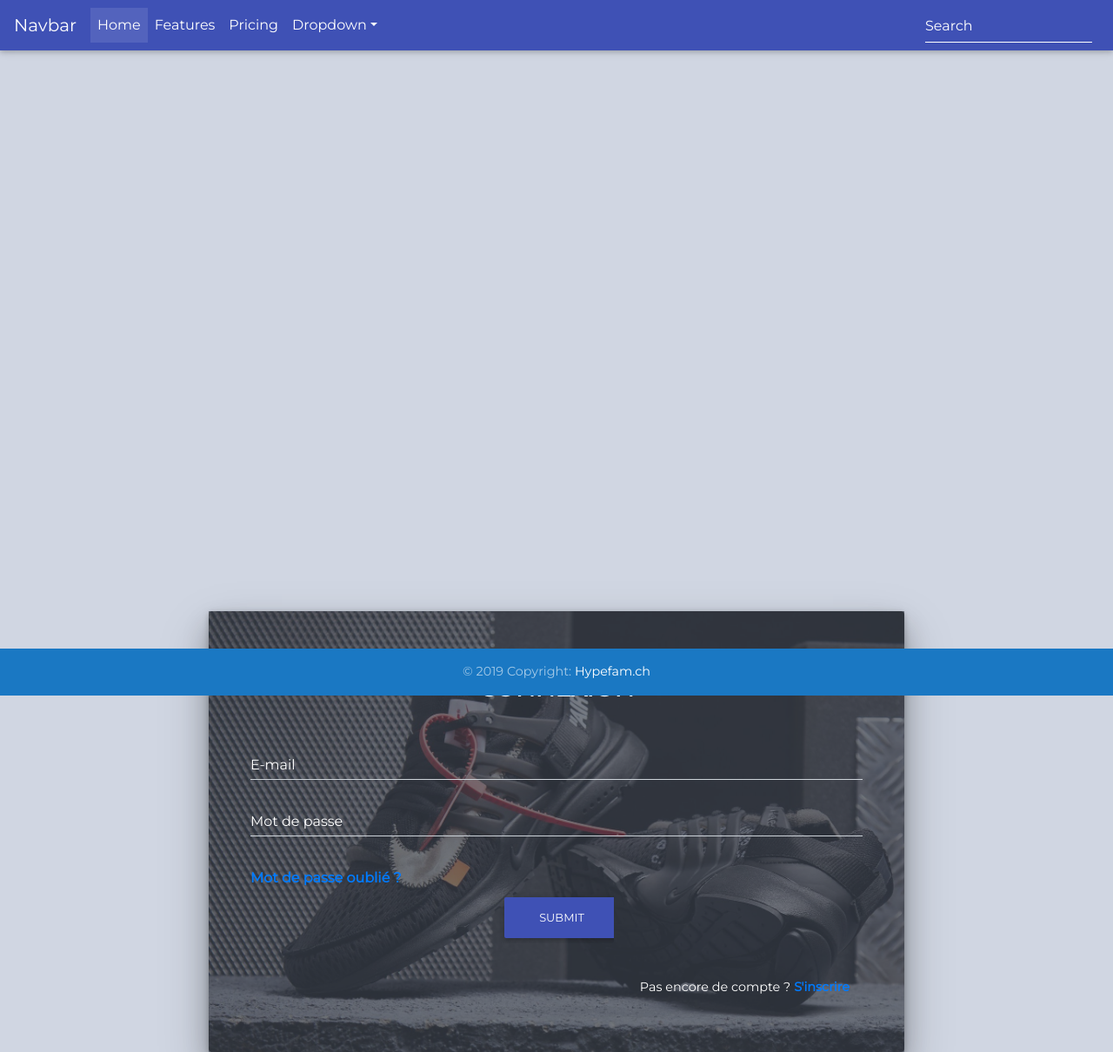
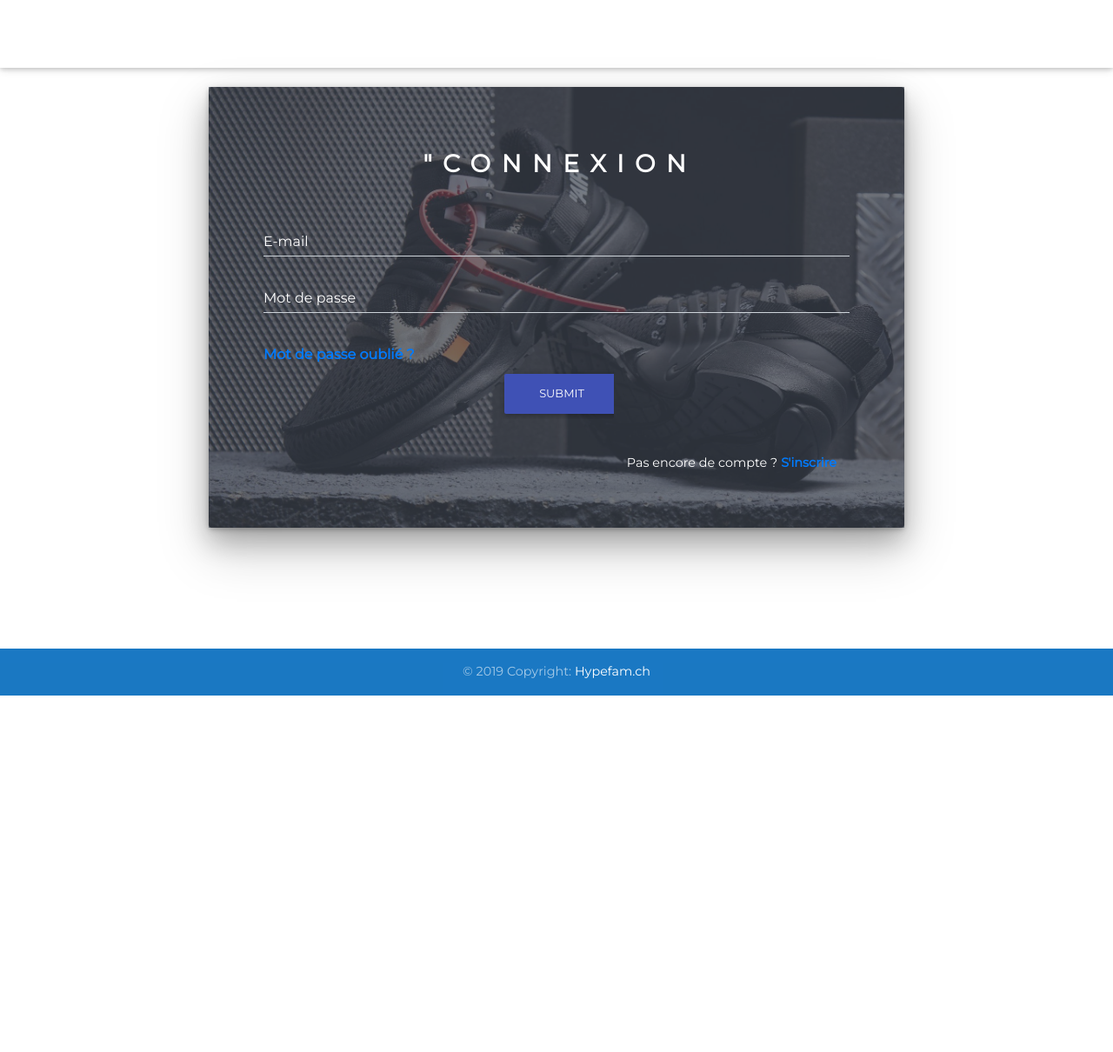
Before and after one commit to Damjan02/hypefame, a PHP site: page /php/connexion.php in a window 1280 px wide. Shown: the whole page at 87% size. After the commit the page ends 800 px from the top, so only its background shows below. Run offline with PHP 8.4, Linux system fonts and the light colour scheme; some libraries are stand-ins or nearby versions.

Commit message:
Petite retouche dans la connexion

```diff
--- /dev/null
+++ b/dev/connexion.php
@@ -0,0 +1,137 @@
+<?php
+/**
+ * Created by PhpStorm.
+ * User: jovanovic_damj-esig
+ * Date: 17.09.2019
+ * Time: 10:40
+ */
+?>
+<!DOCTYPE html>
+<html lang="fr">
+
+<head>
+    <meta charset="utf-8">
+    <meta name="viewport" content="width=device-width, initial-scale=1, shrink-to-fit=no">
+    <meta http-equiv="x-ua-compatible" content="ie=edge">
+    <title>Connexion</title>
+    <!-- Font Awesome -->
+    <link rel="stylesheet" href="https://use.fontawesome.com/releases/v5.8.2/css/all.css">
+    <!-- Bootstrap core CSS -->
+    <link href="./css/bootstrap.min.css" rel="stylesheet">
+    <!-- Material Design Bootstrap -->
+    <link href="./css/mdb.min.css" rel="stylesheet">
+    <!-- Your custom styles (optional) -->
+    <link href="./css/style.css" rel="stylesheet">
+
+    <link href="https://fonts.googleapis.com/css?family=Montserrat&display=swap" rel="stylesheet">
+    <link href="https://fonts.googleapis.com/css?family=Rubik+Mono+One&display=swap" rel="stylesheet">
+</head>
+<body>
+<header>
+    <nav class="navbar fixed-top navbar-expand-lg navbar-dark scrolling-navbar">
+        <a class="navbar-brand" href="#">
+            <div class="logo animated fadeInDown" style="background-image: url('./img/svg/logo_nav.svg');"></div>
+        </a>
+        <button class="navbar-toggler" type="button" data-toggle="collapse" data-target="#navbarSupportedContent"
+                aria-controls="navbarSupportedContent" aria-expanded="false" aria-label="Toggle navigation">
+            <span class="navbar-toggler-icon"></span>
+        </button>
+        <div class="collapse navbar-collapse" id="navbarSupportedContent">
+            <ul class="navbar-nav mr-auto"></ul>
+            <ul class="navbar-nav nav-flex-icons">
+                <li class="nav-item active mr-3">
+                    <a class="nav-link" href="#">Home <span class="sr-only">(current)</span></a>
+                </li>
+                <li class="nav-item mr-3">
+                    <a class="nav-link" href="#">A propos</a>
+                </li>
+                <li class="nav-item mr-3">
+                    <a class="nav-link" href="#">Connexion</a>
+                </li>
+                <li class="nav-item">
+                    <a class="nav-link" href="#">Inscription</a>
+                </li>
+            </ul>
+        </div>
+    </nav>
+</header>
+
+<!--Section: Live preview-->
+<section class="form-dark form-connexion">
+
+    <!--Form without header-->
+    <div class="card card-image" style="background-image: url('./img/connexion.jpg');  background-size: cover;">
+        <div class="text-white rgba-stylish-strong py-5 px-5 z-depth-4 text-center">
+            <div class="col-lg-12 col-sm-12">
+                <div class="col-lg-6 col-sm-12" style="margin: auto;">
+                    <div class="text-center typewriter" style="margin: auto;">
+                        <h3 class="white-text mb-5 mt-4 font-weight-bold text-uppercase"><a class="white-text font-weight-bold "><strong>"Connexion"</strong></a></h3>
+                        <span class="border-bottom border-primary" style="border-bottom: 2px solid !important;"></span>
+                    </div>
+                </div>
+                <!--Body-->
+                <div class="md-form">
+                    <input type="text" id="Form-email5" class="form-control white-text">
+                    <label for="Form-email5" class="white-text">E-mail</label>
+                </div>
+
+                <div class="md-form pb-3">
+                    <input type="password" id="Form-pass5" class="form-control white-text">
+                    <label for="Form-pass5" class="white-text">Mot de passe</label>
+                    <div class="form-check my-4">
+                        <label class="form-check-label white-text" for="defaultCheck17"><a href="#" class="font-weight-bold"> Mot de passe oublié ?</a></label>
+                    </div>
+                </div>
+
+                <!--Grid row-->
+                <div class="row d-flex align-items-center mb-4">
+
+                    <!--Grid column-->
+                    <div class="text-center mb-3 col-md-12">
+                        <input type="submit" class="btn btn-block btn-rounded z-depth-1 indigo">
+                    </div>
+                    <!--Grid column-->
+                </div>
+                <!--Grid row-->
+
+                <!--Grid column-->
+                <div class="col-md-12">
+                    <p class="font-small white-text d-flex justify-content-end">Pas encore de compte ? <a href="#" class=" ml-1 font-weight-bold"> S'inscrire</a></p>
+                </div>
+                <!--Grid column--></div>
+            <!--Header-->
+
+
+        </div>
+    </div>
+    <!--/Form without header-->
+
+</section>
+<!--Section: Live preview-->
+
+
+<!-- Footer -->
+<footer class="page-footer font-small blue">
+
+    <!-- Copyright -->
+    <div class="footer-copyright text-center py-3">© 2019 Copyright:
+        <a href="https://mdbootstrap.com/education/bootstrap/"> Hypefam.ch</a>
+    </div>
+    <!-- Copyright -->
+
+</footer>
+<!-- Footer -->
+
+
+<!-- SCRIPTS -->
+<!-- JQuery -->
+<script type="text/javascript" src="./js/jquery-3.4.1.min.js"></script>
+<!-- Bootstrap tooltips -->
+<script type="text/javascript" src="./js/popper.min.js"></script>
+<!-- Bootstrap core JavaScript -->
+<script type="text/javascript" src="./js/bootstrap.min.js"></script>
+<!-- MDB core JavaScript -->
+<script type="text/javascript" src="./js/mdb.min.js"></script>
+</body>
+
+</html>
--- a/dev/css/style.css
+++ b/dev/css/style.css
@@ -35,6 +35,36 @@ footer{
 /*****************************************************************************************************
     Classes
 *****************************************************************************************************/
+
+.typewriter h3 {
+    color: #fff;
+    font-family: monospace;
+    overflow: hidden; /* Ensures the content is not revealed until the animation */
+    border-right: .15em solid orange; /* The typwriter cursor */
+    white-space: nowrap; /* Keeps the content on a single line */
+    margin: 0 auto; /* Gives that scrolling effect as the typing happens */
+    letter-spacing: .45em; /* Adjust as needed */
+    animation:
+            typing 2s steps(30, end),
+            blink-caret .5s step-end infinite;
+}
+
+.typewriter div {
+    width: 310px!important;
+}
+
+/* The typing effect */
+@keyframes typing {
+    from { width: 0 }
+    to { width: 100% }
+}
+
+/* The typewriter cursor effect */
+@keyframes blink-caret {
+    from, to { border-color: transparent }
+    50% { border-color: orange }
+}
+
 
 .logo {
     height: 44px;
@@ -94,7 +124,6 @@ html,
 body,
 header,
 .view {
-    height: 91%;
 }
 
 .form-connexion{
--- a/dev/index.php
+++ b/dev/index.php
@@ -18,8 +18,8 @@
     <link href="https://fonts.googleapis.com/css?family=Montserrat&display=swap" rel="stylesheet">
     <link href="https://fonts.googleapis.com/css?family=Squada+One&display=swap" rel="stylesheet">
 </head>
-<body class="mdb-color lighten-5">
-<header>
+<body>
+<header class="indexAccueil">
     <nav class="navbar fixed-top navbar-expand-lg navbar-dark scrolling-navbar">
         <a class="navbar-brand" href="#">
             <div class="logo animated fadeInDown" style="background-image: url('./img/svg/logo_nav.svg');"></div>
--- a/dev/php/connexion.php
+++ /dev/null
@@ -1,163 +0,0 @@
-<?php
-/**
- * Created by PhpStorm.
- * User: jovanovic_damj-esig
- * Date: 17.09.2019
- * Time: 10:40
- */
-?>
-<!DOCTYPE html>
-<html lang="fr">
-
-<head>
-    <meta charset="utf-8">
-    <meta name="viewport" content="width=device-width, initial-scale=1, shrink-to-fit=no">
-    <meta http-equiv="x-ua-compatible" content="ie=edge">
-    <title>Connexion</title>
-    <!-- Font Awesome -->
-    <link rel="stylesheet" href="https://use.fontawesome.com/releases/v5.8.2/css/all.css">
-    <!-- Bootstrap core CSS -->
-    <link href="../css/bootstrap.min.css" rel="stylesheet">
-    <!-- Material Design Bootstrap -->
-    <link href="../css/mdb.min.css" rel="stylesheet">
-    <!-- Your custom styles (optional) -->
-    <link href="../css/style.css" rel="stylesheet">
-
-    <link href="https://fonts.googleapis.com/css?family=Montserrat&display=swap" rel="stylesheet">
-    <link href="https://fonts.googleapis.com/css?family=Rubik+Mono+One&display=swap" rel="stylesheet">
-</head>
-<body class="mdb-color lighten-5">
-<header>
-    <!--Navbar-->
-    <nav class="navbar navbar-expand-lg navbar-dark indigo">
-
-        <!-- Navbar brand -->
-        <a class="navbar-brand" href="#">Navbar</a>
-
-        <!-- Collapse button -->
-        <button class="navbar-toggler" type="button" data-toggle="collapse" data-target="#basicExampleNav"
-                aria-controls="basicExampleNav" aria-expanded="false" aria-label="Toggle navigation">
-            <span class="navbar-toggler-icon"></span>
-        </button>
-
-        <!-- Collapsible content -->
-        <div class="collapse navbar-collapse" id="basicExampleNav">
-
-            <!-- Links -->
-            <ul class="navbar-nav mr-auto">
-                <li class="nav-item active">
-                    <a class="nav-link" href="#">Home
-                        <span class="sr-only">(current)</span>
-                    </a>
-                </li>
-                <li class="nav-item">
-                    <a class="nav-link" href="#">Features</a>
-                </li>
-                <li class="nav-item">
-                    <a class="nav-link" href="#">Pricing</a>
-                </li>
-
-                <!-- Dropdown -->
-                <li class="nav-item dropdown">
-                    <a class="nav-link dropdown-toggle" id="navbarDropdownMenuLink" data-toggle="dropdown"
-                       aria-haspopup="true" aria-expanded="false">Dropdown</a>
-                    <div class="dropdown-menu dropdown-primary" aria-labelledby="navbarDropdownMenuLink">
-                        <a class="dropdown-item" href="#">Action</a>
-                        <a class="dropdown-item" href="#">Another action</a>
-                        <a class="dropdown-item" href="#">Something else here</a>
-                    </div>
-                </li>
-
-            </ul>
-            <!-- Links -->
-
-            <form class="form-inline">
-                <div class="md-form my-0">
-                    <input class="form-control mr-sm-2" type="text" placeholder="Search" aria-label="Search">
-                </div>
-            </form>
-        </div>
-        <!-- Collapsible content -->
-
-    </nav>
-    <!--/.Navbar-->
-</header>
-
-<!--Section: Live preview-->
-<section class="form-dark form-connexion">
-
-    <!--Form without header-->
-    <div class="card card-image" style="background-image: url('../img/connexion.jpg');  background-size: cover;">
-        <div class="text-white rgba-stylish-strong py-5 px-5 z-depth-4">
-
-            <!--Header-->
-            <div class="text-center">
-                <h3 class="white-text mb-5 mt-4 font-weight-bold text-uppercase"><a class="white-text font-weight-bold"><strong>"Connexion"</strong></a></h3>
-                <span class="border-bottom border-primary" style="border-bottom: 2px solid !important;"></span>
-            </div>
-
-
-            <!--Body-->
-            <div class="md-form">
-                <input type="text" id="Form-email5" class="form-control white-text">
-                <label for="Form-email5" class="white-text">E-mail</label>
-            </div>
-
-            <div class="md-form pb-3">
-                <input type="password" id="Form-pass5" class="form-control white-text">
-                <label for="Form-pass5" class="white-text">Mot de passe</label>
-                <div class="form-check my-4">
-                    <label class="form-check-label white-text" for="defaultCheck17"><a href="#" class="font-weight-bold"> Mot de passe oublié ?</a></label>
-                </div>
-            </div>
-
-            <!--Grid row-->
-            <div class="row d-flex align-items-center mb-4">
-
-                <!--Grid column-->
-                <div class="text-center mb-3 col-md-12">
-                    <input type="submit" class="btn btn-block btn-rounded z-depth-1 indigo">
-                </div>
-                <!--Grid column-->
-            </div>
-            <!--Grid row-->
-
-            <!--Grid column-->
-            <div class="col-md-12">
-                <p class="font-small white-text d-flex justify-content-end">Pas encore de compte ? <a href="#" class=" ml-1 font-weight-bold"> S'inscrire</a></p>
-            </div>
-            <!--Grid column-->
-
-        </div>
-    </div>
-    <!--/Form without header-->
-
-</section>
-<!--Section: Live preview-->
-
-
-<!-- Footer -->
-<footer class="page-footer font-small blue">
-
-    <!-- Copyright -->
-    <div class="footer-copyright text-center py-3">© 2019 Copyright:
-        <a href="https://mdbootstrap.com/education/bootstrap/"> Hypefam.ch</a>
-    </div>
-    <!-- Copyright -->
-
-</footer>
-<!-- Footer -->
-
-
-<!-- SCRIPTS -->
-<!-- JQuery -->
-<script type="text/javascript" src="../js/jquery-3.4.1.min.js"></script>
-<!-- Bootstrap tooltips -->
-<script type="text/javascript" src="../js/popper.min.js"></script>
-<!-- Bootstrap core JavaScript -->
-<script type="text/javascript" src="../js/bootstrap.min.js"></script>
-<!-- MDB core JavaScript -->
-<script type="text/javascript" src="../js/mdb.min.js"></script>
-</body>
-
-</html>
```
Also changed, not shown: other parts of dev/css/style.css (+37 -0 lines).
